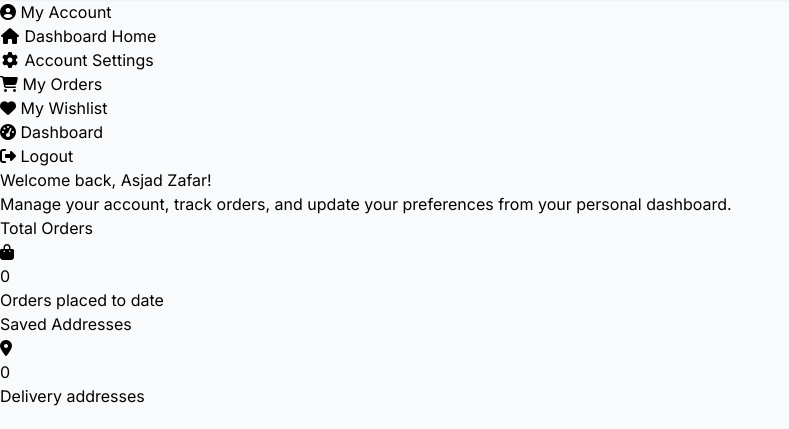
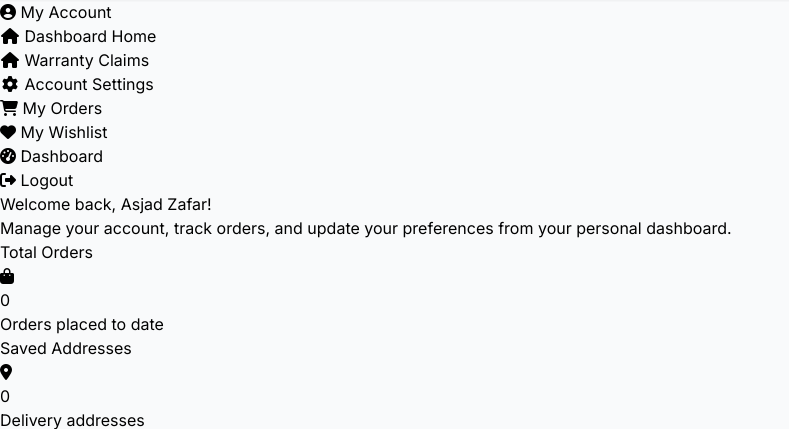
Before and after one commit to AsjadZafar/LuxeHomeTeam29, a PHP site: page /customer_dash.php in a window 1280 px wide. Shown: the part 80-509 px from the top of the page, without its empty margins (0-789 px from the left). Run offline with PHP 8.4, Linux system fonts and the light colour scheme; a user stored in the database is signed in; data comes from the database, SQL or seed files in the repository; data that the repository does not hold is empty; some libraries are stand-ins or nearby versions.

Commit message:
Added warranty claim tab

```diff
--- a/customer_dash.php
+++ b/customer_dash.php
@@ -101,6 +101,12 @@ if (isset($_GET['edit_account'])) {
                             <span>Dashboard Home</span>
                         </a>
                     </li>
+                     <li>
+                        <a href="customer_dash.php" class="tab <?php echo $active_tab == 'warranty_view' ? 'active' : ''; ?>">
+                            <i class="fa fa-home fa-fw"></i>
+                            <span>Warranty Claims</span>
+                        </a>
+                    </li>
                     <li>
                         <a href="customer_dash.php?edit_account" class="tab <?php echo $active_tab == 'edit_account' ? 'active' : ''; ?>">
                             <i class="fa fa-cog fa-fw"></i>
@@ -130,6 +136,8 @@ if (isset($_GET['edit_account'])) {
                         <i class="fas fa-tachometer-alt"></i>
                         <?php
                         switch($active_tab) {
+                            case 'warranty_view':
+                                echo 'Warrenty Claims';
                             case 'edit_account':
                                 echo 'Account Settings';
                                 break;
```
